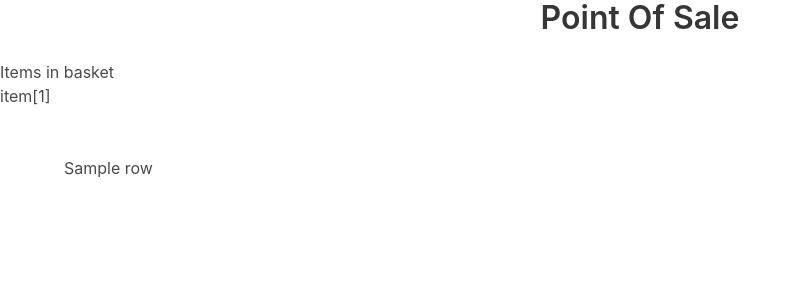
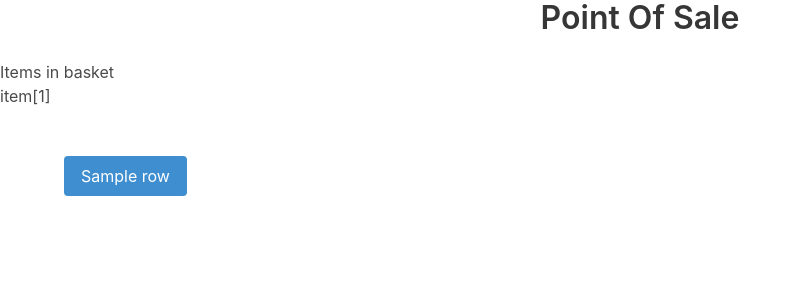
Before and after one commit to benchungiscool/quickpos, a Flask app: template quickpos/templates/pos.html in a window 1280 px wide. Shown: the top 300 px of the page, without its empty margins (0-800 px from the left). Run offline with Flask 2, Linux system fonts and the light colour scheme; the template is opened without the code that fills it: most values are stand-ins (such as "Sample title", 1, 10 or a date in 2020).

Commit message:
Add button grid system

```diff
--- a/quickpos/templates/pos.html
+++ b/quickpos/templates/pos.html
@@ -23,10 +23,10 @@
 		<section class="section">
 			<div class="container">
 				{% for row in products|batch(4) %}
-				<div class="columns is-multiline">
-					<div class="column is-one-quarter">
+				<div class="columns">
+					<div class="column">
 						{% for product in row %}
-						<p class="notificaiton is-danger">{{product[1]}}</p>
+						<p class="button is-info">{{product[1]}}</p>
 						{% endfor %}
 					</div>
 				</div>
```
